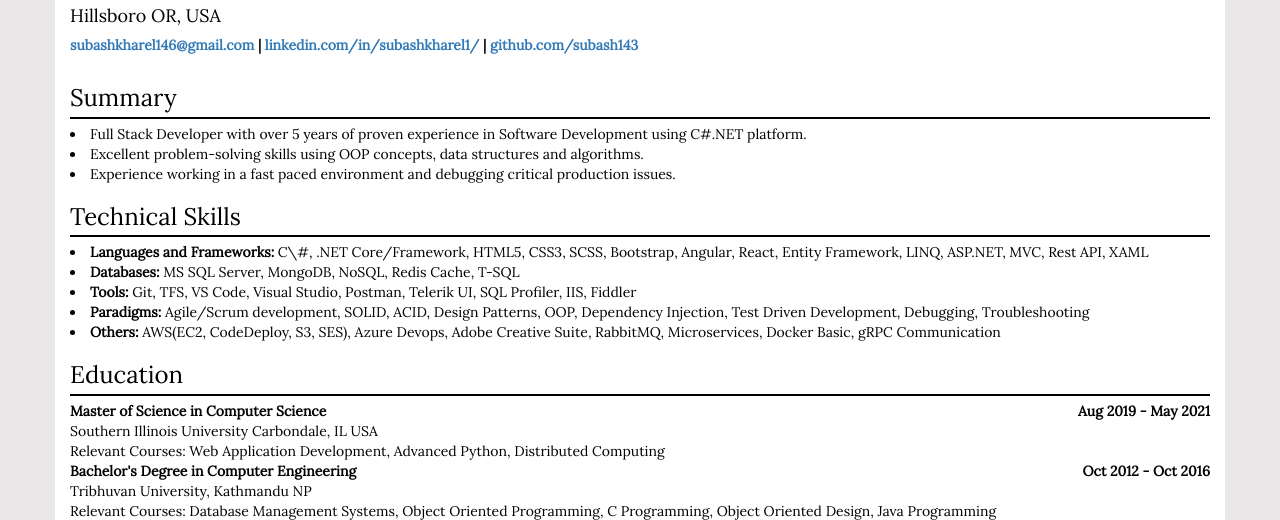
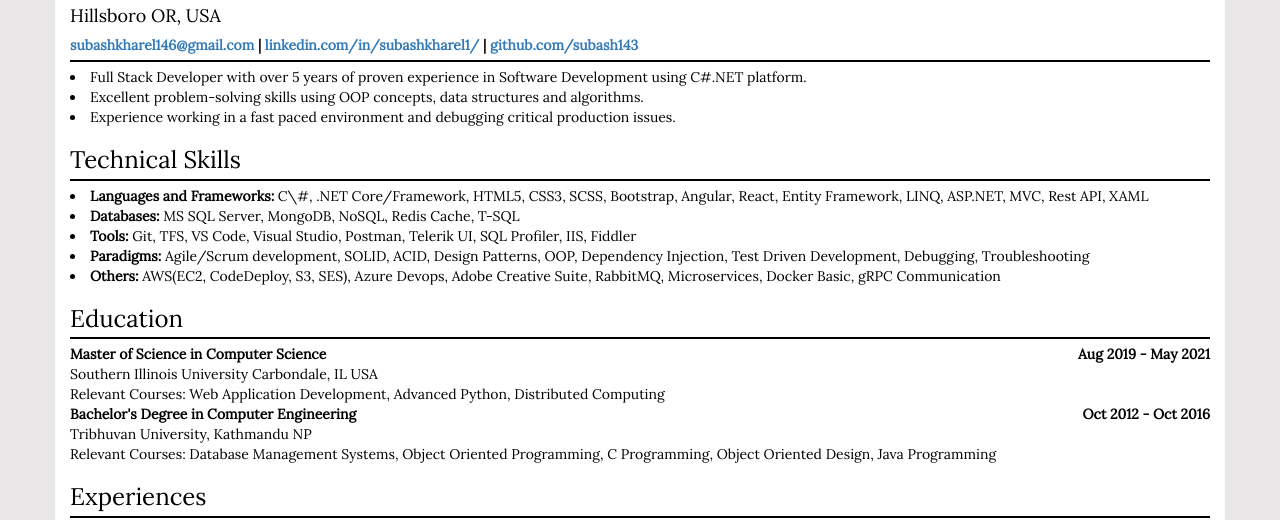
Before and after one commit to subash143/subash143.github.io, a plain HTML site: page index.html in a window 1280 px wide. Shown: the part 114-634 px from the top of the page. Drawn offline with nearby package versions, Linux system fonts and the light colour scheme.

Commit message:
Update index.html

```diff
--- a/index.html
+++ b/index.html
@@ -25,12 +25,7 @@
                         | <a href="https://github.com/subash143" target="_blank">github.com/subash143</a>
                     </div>
                 </p>
-            </div>
-        </div>
-
-        <div class="row">
-            <div class="col-lg-12">
-                <h3>Summary</h3>
+                <!-- Summary -->
                 <hr>
                 <li>Full Stack Developer with over 5 years of proven experience in Software Development using C#.NET platform.</li>
                 <li>Excellent problem-solving skills using OOP concepts, data structures and algorithms.</li>
```
